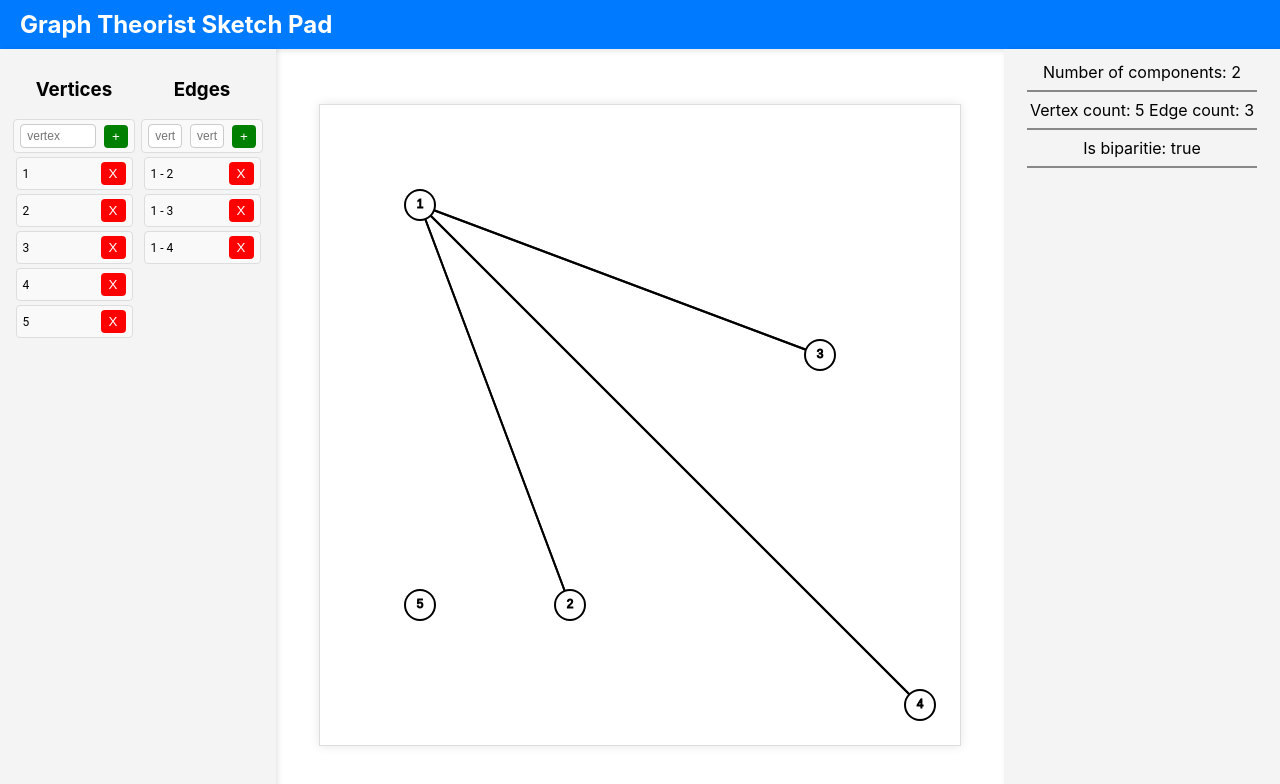
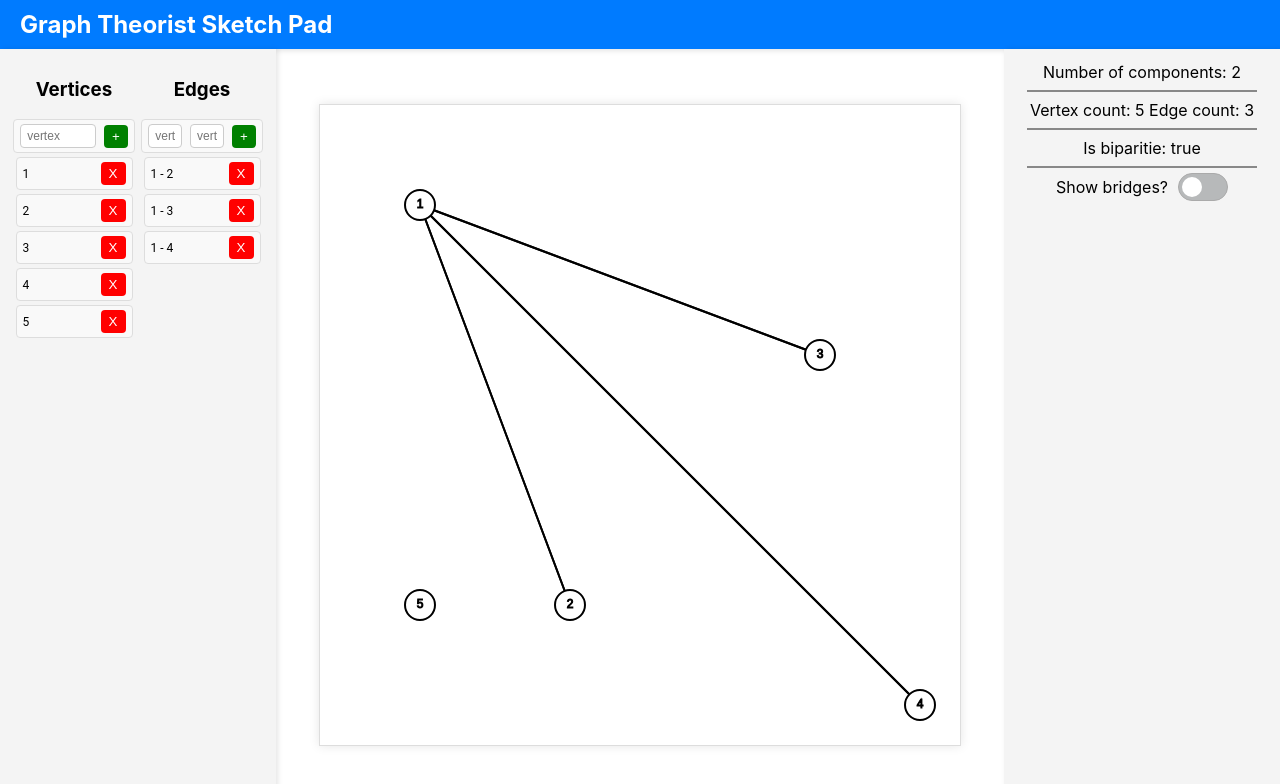
Before and after one commit to SamStan4/graph-theorist-sketch-pad, a React (Create React App) app in the folder client/: page / in a window 1280 px wide. Shown: the top 784 px of the page. Built offline with nearby package versions, Linux system fonts and the light colour scheme.

Commit message:
added show bridge toggle

```diff
--- a/client/src/App.js
+++ b/client/src/App.js
@@ -1,6 +1,6 @@
 import LoginPage from "./pages/LoginPage.js";
 import GraphEditPage from "./pages/GraphEditPage.js";
-import AddNodeItem from "./componets/AddNodeItem.js";
+import ToggleSwitch from "./componets/SmallComponents/ToggleSwitch.js";
 
 const App = () => {
   return (
--- a/client/src/componets/GraphCanvas.js
+++ b/client/src/componets/GraphCanvas.js
@@ -2,7 +2,7 @@ import React, { useRef, useEffect, useState } from 'react';
 import p5 from 'p5';
 import Graph from '../logic/Graph';
 
-const GraphCanvas = ({graph, updateNodePosition}) => {
+const GraphCanvas = ({graph, updateNodePosition, showBridges}) => {
   const thickness = 2;
   const vertexDiameter = 30;
   const vertexRadius = vertexDiameter / 2;
@@ -48,6 +48,18 @@ const GraphCanvas = ({graph, updateNodePosition}) => {
             }
           })
         });
+
+        if (showBridges) {
+          p.stroke(255, 0, 0);
+          p.strokeWeight(thickness + 1);
+          for (const [nodeOneName, nodeTwoName] of graph.getBridges()) {
+            const nodeOne = graph.nodes.get(nodeOneName);
+            const nodeTwo = graph.nodes.get(nodeTwoName);
+            if (nodeOne && nodeTwo) {
+              p.line(nodeOne.x, nodeOne.y, nodeTwo.x, nodeTwo.y);
+            }
+          }
+        }
 
         p.stroke(0);
         graph.nodes.forEach((node) => {
--- a/client/src/componets/GraphStats.js
+++ b/client/src/componets/GraphStats.js
@@ -2,8 +2,9 @@ import LineSeparator from "./LineSeparator";
 import ComponentStat from "./ComponentStat";
 import VertexEdgeCount from "./VertexEdgeCount";
 import BipartiteStat from "./BipartiteStat";
+import ShowBridges from "./ShowBridges";
 
-const GraphStats = ({ graph }) => {
+const GraphStats = ({ graph, onShowBridgeToggle }) => {
   return (
     <div
       style={{
@@ -27,6 +28,9 @@ const GraphStats = ({ graph }) => {
         graph={graph}
       />
       <LineSeparator/>
+      <ShowBridges
+        onToggle={onShowBridgeToggle}
+      />
     </div>
   );
 }
--- /dev/null
+++ b/client/src/componets/ShowBridges.js
@@ -0,0 +1,25 @@
+import ToggleSwitch from "./SmallComponents/ToggleSwitch"
+
+const ShowBridges = ({ onToggle }) => {
+  return (
+    <div
+      style={{
+        display: "flex",
+        alignItems: "center",
+        justifyContent: "center",
+        gap: "10px",
+      }}
+    >
+      <p
+        style={{
+          margin: "0px"
+        }}
+      >
+        Show bridges?
+      </p>
+      <ToggleSwitch onToggle={onToggle}/>
+    </div>
+  )
+}
+
+export default ShowBridges;
--- /dev/null
+++ b/client/src/componets/SmallComponents/ToggleSwitch.css
@@ -0,0 +1,36 @@
+.toggle-btn {
+    background-color: #b7b9ba;
+    border: 1px solid #aaa;
+    border-radius: 99px;
+    width: 50px;
+    height: 28px;
+    transition: background-color 0.1s ease, border-color 0.2s ease;
+    cursor: pointer;
+    /* box-shadow: 1px 1px 10px rgba(0, 0, 0, 0.748); */
+    position: relative;
+}
+
+.toggle-btn .thumb {
+    height: 20px;
+    width: 20px;
+    background-color: #fff;
+    border-radius: 99px;
+    transform: translateX(0);
+    transition: left 0.15s ease;
+    position: absolute;
+    left: 3px;
+    top: 50%;
+    transform: translateY(-50%);
+}
+
+.toggle-btn.toggled {
+    background-color: #15b58e;
+}
+
+.toggle-btn:hover {
+    border-color: #6f6f6f;
+}
+
+.toggle-btn.toggled .thumb {
+    left: calc(50px - 25px);
+}
--- /dev/null
+++ b/client/src/componets/SmallComponents/ToggleSwitch.js
@@ -0,0 +1,24 @@
+import { useState } from "react";
+import "./ToggleSwitch.css";
+
+const ToggleSwitch = ({ onToggle }) => {
+  const [toggled, setToggled] = useState(false);
+  const handleToggle = () => {
+    setToggled(!toggled);
+    onToggle(!toggled);
+  }
+  return (
+    <button
+      className={`toggle-btn ${toggled ? "toggled" : ''}`}
+      onClick={handleToggle}
+    >
+      <div
+        className="thumb"
+      >
+
+      </div>
+    </button>
+  );
+}
+
+export default ToggleSwitch;
--- a/client/src/pages/GraphEditPage.js
+++ b/client/src/pages/GraphEditPage.js
@@ -7,10 +7,15 @@ import Navbar from '../componets/Navbar.js'
 
 const GraphEditPage = () => {
   const [graph, setGraph] = useState(makeSampleGraph());
+  const [showBridges, setShowBridges] = useState(false);
   const graphCanvasContainerRef = useRef(null);
 
   const updateNodePosition = (updateNodes) => {
     console.log("updating the graph");
+  }
+
+  const toggleShowBridges = (newState) => {
+    setShowBridges(newState);
   }
 
   const removeNode = (nodeName) => {
@@ -119,12 +124,17 @@ const GraphEditPage = () => {
               boxShadow: "0 0 10px rgba(0, 0, 0, 0.1)",
             }}
           >
-            <GraphCanvas graph={graph} updateNodePosition={updateNodePosition}/>
+            <GraphCanvas
+              graph={graph}
+              updateNodePosition={updateNodePosition}
+              showBridges={showBridges}
+            />
           </div>
         </div>
         {/* RIGHT SIDEBAR */}
         <GraphStats
           graph={graph}
+          onShowBridgeToggle={toggleShowBridges}
         />
       </div>
     </div>
```
